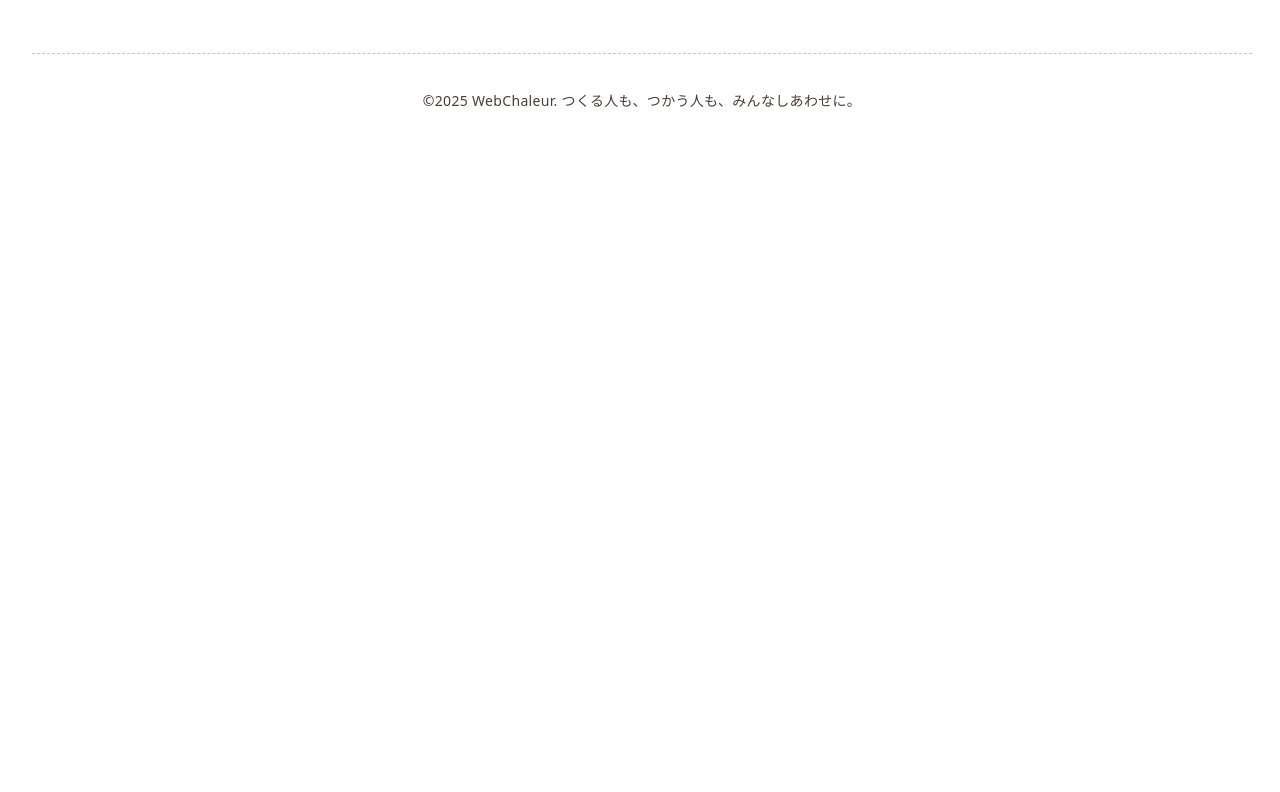
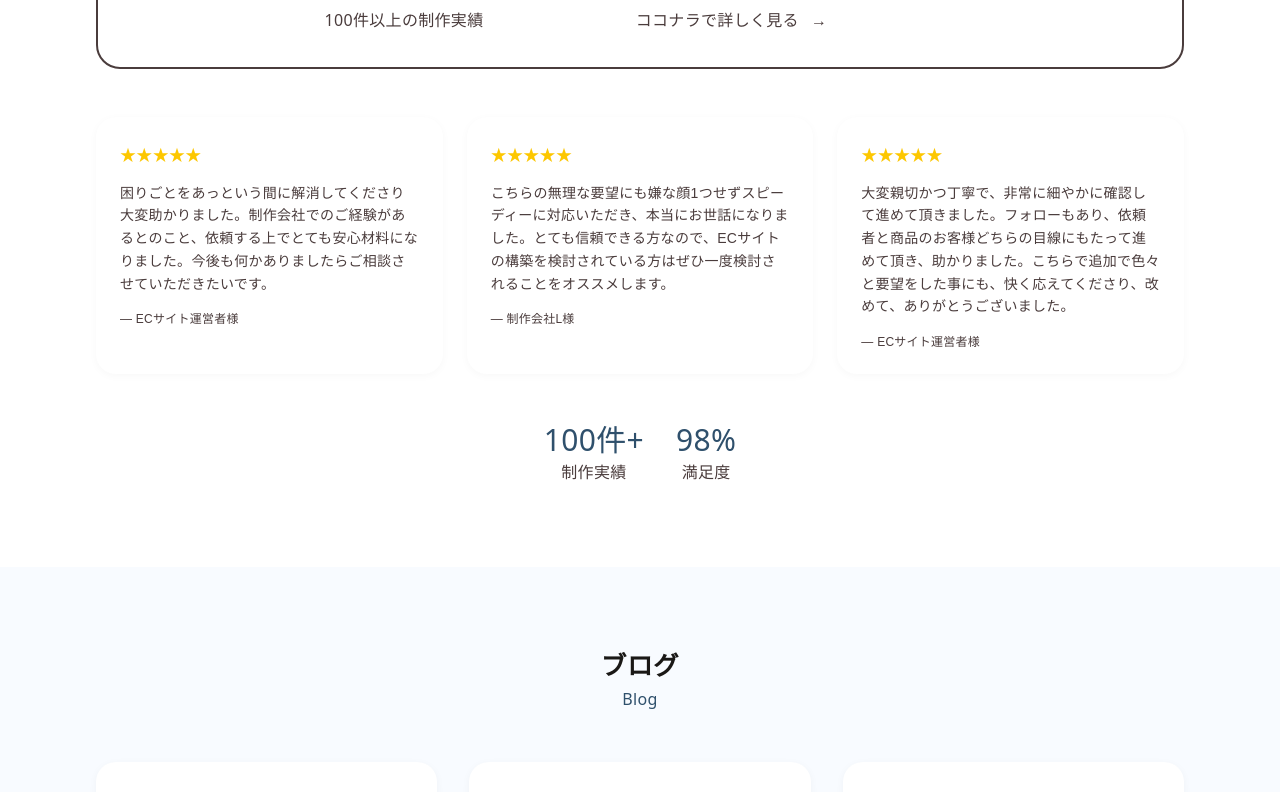
Before and after one commit to ryoma-abe/webchaleur.com, a Next.js app: page / in a window 1280 px wide. Shown: the part 4664-5456 px from the top of the page. Before the commit the page ends 4830 px from the top, so only its background shows below. Built offline with nearby package versions, Linux system fonts and the light colour scheme.

Commit message:
不要なセクションコンポーネントのインポートを有効化し、表示を再開しました。これにより、ページの機能が向上し、全体の可読性が改善されました。

```diff
--- a/src/app/page.tsx
+++ b/src/app/page.tsx
@@ -2,8 +2,8 @@ import HeroServer from "@/components/sections/hero/HeroServer";
 import AboutSection from "@/components/sections/about/AboutSection";
 import StrengthsSection from "@/components/sections/strengths/StrengthsSection";
 import WorksServer from "@/components/sections/WorksServer";
-// import VoiceSection from "@/components/sections/voice/VoiceSection";
-// import BlogServer from "@/components/sections/BlogServer";
+import VoiceSection from "@/components/sections/voice/VoiceSection";
+import BlogServer from "@/components/sections/BlogServer";
 // import FAQSection from "@/components/sections/faq/FAQSection";
 
 export default function Home() {
@@ -13,9 +13,11 @@ export default function Home() {
       <AboutSection />
       <StrengthsSection />
       <WorksServer />
+
+      <VoiceSection />
+
+      <BlogServer />
       {/*
-      <VoiceSection />
-      <BlogServer />
       <FAQSection />
       */}
     </>
```
